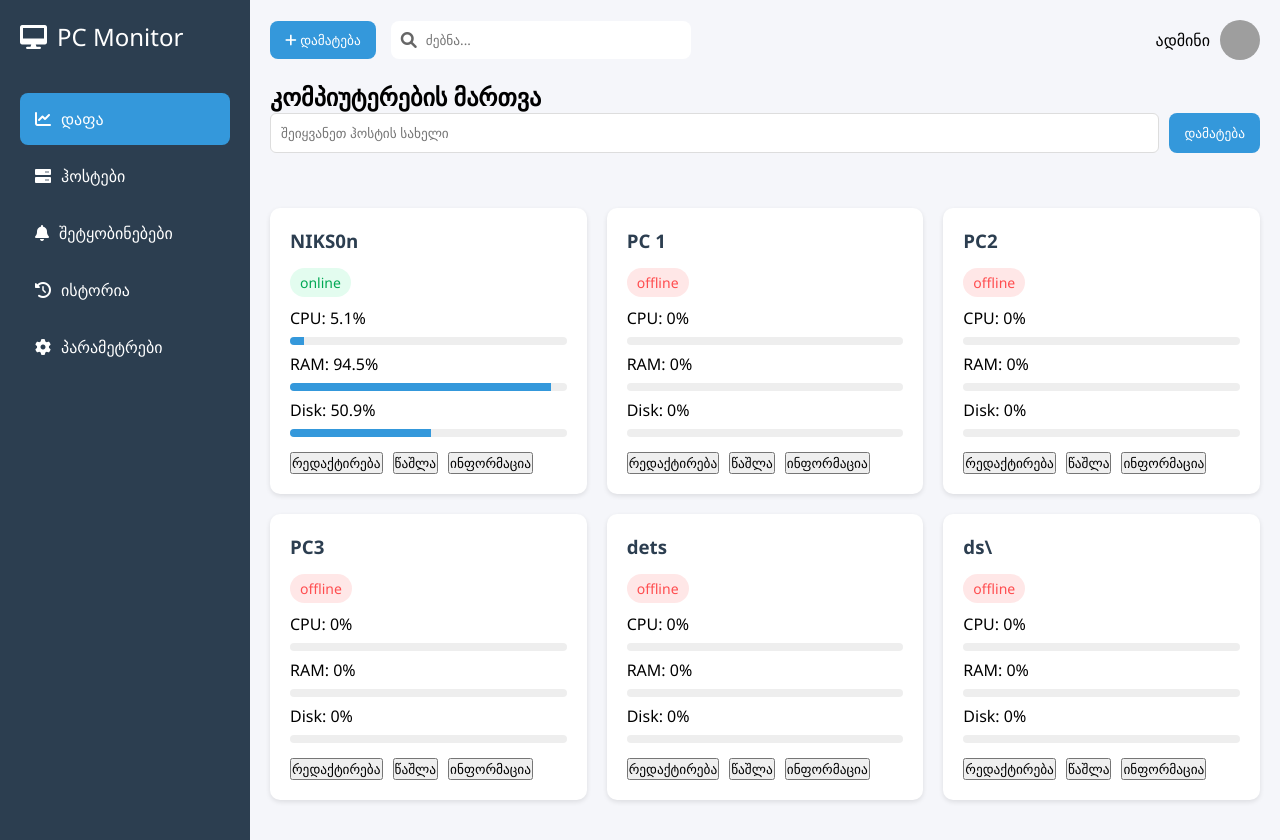
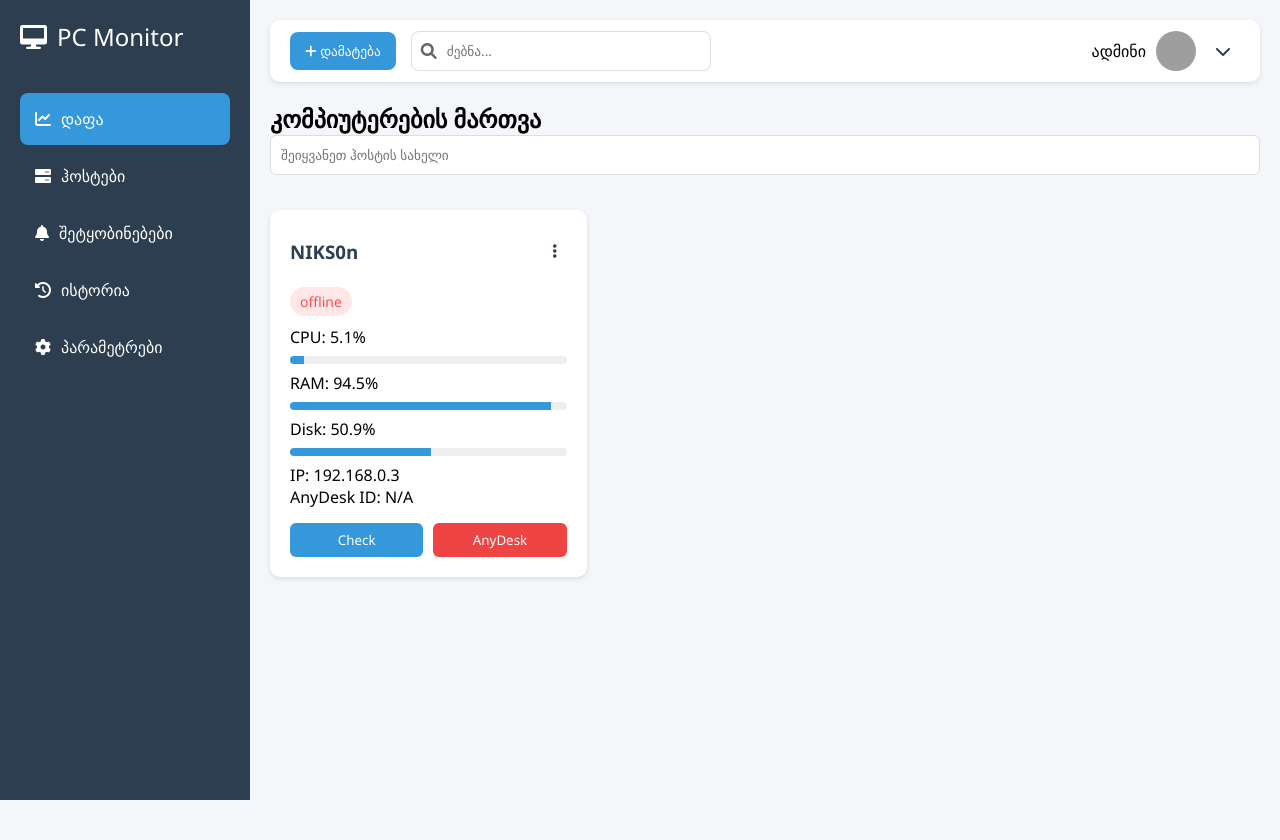
Before and after one commit to msggg12/anata001, a Flask app: page / in a window 1280 px wide. After the commit the page ends 800 px from the top, so only its background shows below. Run offline with Flask 2, Linux system fonts and the light colour scheme; the visitor is signed in with stand-in values (Sample User, id 1); some libraries are stand-ins or nearby versions; grey boxes are pictures that could not be loaded.

Commit message:
working_anydesk_logout_edit_delete

```diff
--- a/server/app.py
+++ b/server/app.py
@@ -3,6 +3,7 @@ from flask import Flask, send_from_directory, jsonify, request, session, redirec
 from flask_socketio import SocketIO, emit
 from flask_cors import CORS
 import json
+import subprocess  # For handling AnyDesk connection
 
 from config import Config
 from utils import login_required, load_data, save_data, check_password
@@ -81,10 +82,7 @@ def handle_join(data):
 @socketio.on('update_computer_data')
 def handle_update_computer_data(data):
     try:
-        # Direct access to system info since we're not encrypting now
-        system_info = data  # The data is already a dictionary
-
-        # Log and save data
+        system_info = data
         logger.info(f"Received update for {system_info['hostname']}")
         computers = load_data(Config.COMPUTERS_FILE)
         computers[system_info['hostname']] = {
@@ -100,8 +98,47 @@ def handle_update_computer_data(data):
 
     except Exception as e:
         logger.error(f"Error updating computer data: {str(e)}")
-        logger.error(f"Received data: {data}")  # Log the received data
         emit('error', {'message': 'Error updating data'})
+
+
+@socketio.on('delete_hostname')
+def handle_delete_hostname(data):
+    hostname = data.get('hostname')
+    try:
+        computers = load_data(Config.COMPUTERS_FILE)
+        if hostname in computers:
+            del computers[hostname]
+            save_data(Config.COMPUTERS_FILE, computers)
+            emit_update_computers(computers)
+    except Exception as e:
+        logger.error(f"Error deleting hostname {hostname}: {str(e)}")
+        emit('error', {'message': 'Error deleting hostname'})
+
+
+@socketio.on('edit_hostname')
+def handle_edit_hostname(data):
+    old_hostname = data.get('oldHostname')
+    new_hostname = data.get('newHostname')
+    try:
+        computers = load_data(Config.COMPUTERS_FILE)
+        if old_hostname in computers:
+            computers[new_hostname] = computers.pop(old_hostname)
+            save_data(Config.COMPUTERS_FILE, computers)
+            emit_update_computers(computers)
+    except Exception as e:
+        logger.error(f"Error editing hostname {old_hostname}: {str(e)}")
+        emit('error', {'message': 'Error editing hostname'})
+
+
+@socketio.on('connect_anydesk')
+def handle_connect_anydesk(data):
+    anydesk_id = data.get('anydesk_id')
+    try:
+        subprocess.Popen(['C:\\Program Files (x86)\\AnyDesk\\AnyDesk.exe', anydesk_id])
+    except Exception as e:
+        logger.error(f"Error connecting to AnyDesk ID {anydesk_id}: {str(e)}")
+        emit('error', {'message': 'Error connecting to AnyDesk'})
+
 
 if __name__ == '__main__':
     socketio.run(app, debug=Config.DEBUG, host='0.0.0.0', port=5000)
--- a/server/config.py
+++ b/server/config.py
@@ -1,9 +1,7 @@
 import os
-from dotenv import load_dotenv
 
-load_dotenv()
 class Config:
     SECRET_KEY = os.environ.get('SECRET_KEY') or 'your-secret-key'
-    COMPUTERS_FILE = os.path.join(os.path.dirname(os.path.dirname(__file__)), 'data', 'computers.json')  # შევცვალეთ გზა
-    USERS_FILE = os.path.join(os.path.dirname(os.path.dirname(__file__)), 'data', 'users.json')  # შევცვალეთ გზა
+    COMPUTERS_FILE = os.path.join(os.path.dirname(os.path.dirname(__file__)), 'data', 'computers.json')
+    USERS_FILE = os.path.join(os.path.dirname(os.path.dirname(__file__)), 'data', 'users.json')
     DEBUG = os.environ.get('DEBUG', 'False').lower() == 'true'
--- a/static/css/styles.css
+++ b/static/css/styles.css
@@ -1,3 +1,4 @@
+
 :root {
     --primary-color: #2c3e50;
     --secondary-color: #3498db;
@@ -5,6 +6,7 @@
     --card-color: #ffffff;
     --error-color: #ff4d4f;
     --success-color: #00a854;
+    --anydesk-color: #ef4444;
 }
 
 * {
@@ -68,6 +70,10 @@
     justify-content: space-between;
     align-items: center;
     margin-bottom: 20px;
+    background: white;
+    padding: 10px 20px;
+    border-radius: 10px;
+    box-shadow: 0 2px 5px rgba(0,0,0,0.1);
 }
 
 .quick-actions {
@@ -106,7 +112,7 @@
 #hostSearch {
     width: 100%;
     padding: 10px 10px 10px 35px;
-    border: none;
+    border: 1px solid #ddd;
     border-radius: 8px;
     background: white;
 }
@@ -121,6 +127,43 @@
     width: 40px;
     height: 40px;
     border-radius: 50%;
+}
+
+.dropdown {
+    position: relative;
+    display: inline-block;
+}
+
+.dropbtn {
+    background-color: transparent;
+    color: var(--primary-color);
+    padding: 10px;
+    font-size: 16px;
+    border: none;
+    cursor: pointer;
+}
+
+.dropdown-content {
+    display: none;
+    position: absolute;
+    right: 0;
+    background-color: #f9f9f9;
+    min-width: 160px;
+    box-shadow: 0px 8px 16px 0px rgba(0,0,0,0.2);
+    z-index: 1;
+}
+
+.dropdown-content a {
+    color: black;
+    padding: 12px 16px;
+    text-decoration: none;
+    display: block;
+}
+
+.dropdown-content a:hover {background-color: #f1f1f1;}
+
+.dropdown:hover .dropdown-content {
+    display: block;
 }
 
 .dashboard-grid {
@@ -143,9 +186,16 @@
     box-shadow: 0 5px 15px rgba(0,0,0,0.2);
 }
 
+.card-header {
+    display: flex;
+    justify-content: space-between;
+    align-items: center;
+    margin-bottom: 15px;
+}
+
 .host-card h3 {
     color: var(--primary-color);
-    margin-bottom: 15px;
+    margin: 0;
 }
 
 .status-badge {
@@ -153,6 +203,7 @@
     padding: 5px 10px;
     border-radius: 15px;
     font-size: 14px;
+
     margin-bottom: 10px;
 }
 
@@ -186,7 +237,7 @@
     margin-top: 15px;
 }
 
-.check-btn, .details-btn, .anydesk-btn {
+.check-btn, .anydesk-btn {
     flex: 1;
     padding: 8px;
     border: none;
@@ -204,67 +255,21 @@
     color: white;
 }
 
-.details-btn {
-    background: #f1f5f9;
-    color: var(--primary-color);
-}
-
 .anydesk-btn {
-    background: #ef4444;
+    background: var(--anydesk-color);
     color: white;
 }
 
-.check-btn:hover, .details-btn:hover, .anydesk-btn:hover {
+.check-btn:hover, .anydesk-btn:hover {
     transform: translateY(-2px);
 }
 
-.modal {
-    position: fixed;
-    top: 0;
-    left: 0;
-    width: 100%;
-    height: 100%;
-    background: rgba(0,0,0,0.5);
-    display: flex;
-    justify-content: center;
-    align-items: center;
-    z-index: 1000;
-}
-
-.modal-content {
-    background: white;
-    padding: 25px;
-    border-radius: 10px;
-    min-width: 300px;
-    box-shadow: 0 4px 20px rgba(0,0,0,0.2);
-}
-
-.details-content {
-    margin-bottom: 20px;
-}
-
-.details-content p {
-    margin: 10px 0;
-    color: #666;
-}
-
-.modal-content button {
-    width: 100%;
+.error-message {
+    background-color: var(--error-color);
+    color: white;
     padding: 10px;
-    border: none;
-    border-radius: 6px;
-    background: var(--secondary-color);
-    color: white;
-    cursor: pointer;
-    transition: 0.3s;
-}
-
-.modal-content button:hover {
-    background: #2980b9;
-}
-
-.management-section {
-    margin-bottom: 20px;
+    border-radius: 5px;
+    margin-bottom: 10px;
 }
 
 #add-computer {
@@ -279,20 +284,3 @@
     border: 1px solid #ddd;
     border-radius: 6px;
 }
-
-.computer-list {
-    display: flex;
-    flex-wrap: wrap;
-    gap: 10px;
-}
-
-.computer-item {
-    background: var(--card-color);
-    padding: 10px;
-    border-radius: 6px;
-    box-shadow: 0 2px 5px rgba(0,0,0,0.1);
-}
-
-.computer-data {
-    margin-top: 20px;
-}
--- a/static/js/script.js
+++ b/static/js/script.js
@@ -14,63 +14,35 @@ document.addEventListener('DOMContentLoaded', () => {
     }
 
     fetchComputers();
+
+    // Listen for updates from the server
+    socket.on('update_computer_list', (updatedComputers) => {
+        updateComputerList(updatedComputers);
+    });
 });
-
-async function login() {
-    const username = document.getElementById('login-username').value;
-    const password = document.getElementById('login-password').value;
-
-    try {
-        const response = await fetch('/login', {
-            method: 'POST',
-            headers: {
-                'Content-Type': 'application/json',
-            },
-            body: JSON.stringify({ username, password }),
-        });
-        const data = await response.json();
-        if (data.success) {
-            document.getElementById('auth-container').style.display = 'none';
-            document.getElementById('dashboard-container').style.display = 'flex';
-            initializeDashboard();
-        } else {
-            showError(data.message);
-        }
-    } catch (error) {
-        showError('ავტორიზაციის შეცდომა.');
-    }
-}
-
-function initializeDashboard() {
-    fetchComputers();
-}
-
-function addHostname() {
-    const hostnameInput = document.getElementById('hostname-input');
-    const hostname = hostnameInput.value.trim();
-
-    if (hostname) {
-        socket.emit('add_hostname', { hostname });
-        hostnameInput.value = '';
-        fetchComputers();
-    } else {
-        showError('გთხოვთ, შეიყვანოთ ჰოსტის სახელი.');
-    }
-}
 
 async function fetchComputers() {
     try {
         const response = await fetch('/get_computers');
         const data = await response.json();
+        if (data.success === false) {
+            throw new Error(data.message);
+        }
         updateComputerList(data);
     } catch (error) {
-        showError('კომპიუტერების სიის მიღება ვერ მოხერხდა.');
+        console.error("Error fetching computers:", error);
+        showError('Unable to fetch the list of computers.');
     }
 }
 
 function updateComputerList(data) {
     const hostGrid = document.getElementById('hostGrid');
     hostGrid.innerHTML = '';
+
+    if (Object.keys(data).length === 0) {
+        hostGrid.innerHTML = '<p>No computers found.</p>';
+        return;
+    }
 
     for (const hostname in data) {
         const computerCard = createComputerCard(hostname, data[hostname]);
@@ -81,88 +53,96 @@ function updateComputerList(data) {
 function createComputerCard(hostname, data) {
     const card = document.createElement('div');
     card.className = 'host-card';
+    const status = determineStatus(data);
     card.innerHTML = `
-        <h3>${hostname}</h3>
-        <span class="status-badge ${data.status}">${data.status}</span>
+        <div class="card-header">
+            <h3>${hostname}</h3>
+            <div class="dropdown">
+                <button class="dropbtn"><i class="fas fa-ellipsis-v"></i></button>
+                <div class="dropdown-content">
+                    <a href="#" onclick="editHostname('${hostname}')">Edit</a>
+                    <a href="#" onclick="deleteHostname('${hostname}')">Delete</a>
+                </div>
+            </div>
+        </div>
+        <span class="status-badge ${status}">${status}</span>
         <div class="usage-info">
-            <p>CPU: ${data.cpu_usage}%</p>
-            <div class="usage-bar"><div class="fill" style="width: ${data.cpu_usage}%"></div></div>
-            <p>RAM: ${data.memory_usage}%</p>
-            <div class="usage-bar"><div class="fill" style="width: ${data.memory_usage}%"></div></div>
-            <p>Disk: ${data.disk_usage}%</p>
-            <div class="usage-bar"><div class="fill" style="width: ${data.disk_usage}%"></div></div>
+            <p>CPU: ${data.cpu_usage || 'N/A'}%</p>
+            <div class="usage-bar"><div class="fill" style="width: ${data.cpu_usage || 0}%"></div></div>
+            <p>RAM: ${data.memory_usage || 'N/A'}%</p>
+            <div class="usage-bar"><div class="fill" style="width: ${data.memory_usage || 0}%"></div></div>
+            <p>Disk: ${data.disk_usage || 'N/A'}%</p>
+            <div class="usage-bar"><div class="fill" style="width: ${data.disk_usage || 0}%"></div></div>
         </div>
+        <p>IP: ${data.ip_address || 'N/A'}</p>
+        <p>AnyDesk ID: ${data.anydesk_id || 'N/A'}</p>
         <div class="card-buttons">
-            <button class="edit-button" onclick="editHostname('${hostname}')">რედაქტირება</button>
-            <button class="delete-button" onclick="deleteHostname('${hostname}')">წაშლა</button>
-            <button class="info-button" onclick="requestComputerData('${hostname}')">ინფორმაცია</button>
+            <button class="check-btn" onclick="checkHost('${hostname}')">Check</button>
+            <button class="anydesk-btn" onclick="connectToAnyDesk('${data.anydesk_id || ''}')">AnyDesk</button>
         </div>
     `;
     return card;
 }
 
+function determineStatus(data) {
+    if (!data.last_update) return 'offline';
+    const lastUpdateTime = new Date(data.last_update).getTime();
+    const currentTime = new Date().getTime();
+    const timeDifference = currentTime - lastUpdateTime;
+    return timeDifference > 5 * 60 * 1000 ? 'offline' : 'online';
+}
+
+function addHostname() {
+    const hostnameInput = document.getElementById('hostname-input');
+    const hostname = hostnameInput.value.trim();
+    if (hostname) {
+        socket.emit('join', { hostname });
+        hostnameInput.value = ''; // Clear input
+    } else {
+        showError("Please enter a hostname.");
+    }
+}
+
 function editHostname(oldHostname) {
-    const newHostname = prompt('შეიყვანეთ ახალი ჰოსტის სახელი:', oldHostname);
+    const newHostname = prompt('Enter new hostname:', oldHostname);
     if (newHostname && newHostname !== oldHostname) {
-        socket.emit('edit_hostname', {
-            oldHostname: oldHostname,
-            newHostname: newHostname
-        });
-        fetchComputers();
+        socket.emit('edit_hostname', { oldHostname, newHostname });
     }
 }
 
 function deleteHostname(hostname) {
-    if (confirm(`დარწმუნებული ხართ, რომ გსურთ წაშალოთ ${hostname}?`)) {
+    if (confirm(`Are you sure you want to delete ${hostname}?`)) {
         socket.emit('delete_hostname', { hostname });
-        fetchComputers();
     }
 }
 
-function requestComputerData(hostname) {
-    socket.emit('request_data', { hostname });
-
-    const computers = document.querySelectorAll('.host-card');
-    let computerData;
-
-    computers.forEach(card => {
-        if (card.querySelector('h3').textContent === hostname) {
-            const status = card.querySelector('.status-badge').textContent;
-            const cpu = card.querySelector('.usage-info p:nth-child(1)').textContent;
-            const ram = card.querySelector('.usage-info p:nth-child(3)').textContent;
-            const disk = card.querySelector('.usage-info p:nth-child(5)').textContent;
-
-            computerData = {
-                hostname: hostname,
-                data: {
-                    status: status,
-                    cpu_usage: cpu.replace('CPU: ', '').replace('%', ''),
-                    memory_usage: ram.replace('RAM: ', '').replace('%', ''),
-                    disk_usage: disk.replace('Disk: ', '').replace('%', ''),
-                    ip_address: 'N/A',
-                    anydesk_id: 'N/A'
-                }
-            };
-        }
-    });
-
-    if (computerData) {
-        socket.emit('request_data_for_host', computerData);
+function connectToAnyDesk(anydesk_id) {
+    if (anydesk_id) {
+        const url = `anydesk:${anydesk_id}`;
+        window.open(url);
+    } else {
+        alert('No AnyDesk ID available.');
     }
 }
 
+function checkHost(hostname) {
+    // Implement the check host functionality here
+    console.log(`Checking host: ${hostname}`);
+    // You can emit a socket event to request updated information from the server
+    socket.emit('check_host', { hostname });
+}
+
 function showError(message) {
-    const errorMessage = document.getElementById('error-message');
-    errorMessage.textContent = message;
-    errorMessage.style.display = 'block';
-    errorMessage.classList.add('fade-in');
-
-    setTimeout(() => {
-        errorMessage.classList.remove('fade-in');
+    const errorElement = document.getElementById('error-message');
+    if (errorElement) {
+        errorElement.textContent = message;
+        errorElement.style.display = 'block';
         setTimeout(() => {
-            errorMessage.style.display = 'none';
-        }, 500);
-    }, 5000);
+            errorElement.style.display = 'none';
+        }, 5000);
+    } else {
+        console.error(message);
+    }
 }
 
 function searchHost() {
@@ -171,41 +151,6 @@ function searchHost() {
 
     hostCards.forEach(card => {
         const hostname = card.querySelector('h3').textContent.toLowerCase();
-        if (hostname.includes(searchTerm)) {
-            card.style.display = 'block';
-        } else {
-            card.style.display = 'none';
-        }
+        card.style.display = hostname.includes(searchTerm) ? 'block' : 'none';
     });
 }
-
-// Socket event listeners
-socket.on('update_computer_list', (data) => {
-    updateComputerList(data);
-});
-
-socket.on('request_data_for_host', (data) => {
-    const computerData = document.getElementById('computer-data');
-    computerData.innerHTML = `
-        <h3>${data.hostname} - დეტალური ინფორმაცია</h3>
-        <p>სტატუსი: ${data.data.status}</p>
-        <p>CPU გამოყენება: ${data.data.cpu_usage}%</p>
-        <p>მეხსიერების გამოყენება: ${data.data.memory_usage}%</p>
-        <p>დისკის გამოყენება: ${data.data.disk_usage}%</p>
-        <p>IP მისამართი: ${data.data.ip_address}</p>
-        <p>AnyDesk ID: ${data.data.anydesk_id}</p>
-    `;
-    computerData.classList.add('fade-in');
-});
-
-socket.on('error', (data) => {
-    showError(data.message);
-});
-
-socket.on('hostname_updated', (data) => {
-    fetchComputers();
-});
-
-socket.on('hostname_deleted', (data) => {
-    fetchComputers();
-});
--- a/templates/index.html
+++ b/templates/index.html
@@ -25,7 +25,7 @@
         <main class="content">
             <div class="top-bar">
                 <div class="quick-actions">
-                    <button id="add-button" class="action-btn">
+                    <button id="add-hostname-button" class="action-btn">
                         <i class="fas fa-plus"></i> დამატება
                     </button>
                     <div class="search-wrapper">
@@ -36,6 +36,12 @@
                 <div class="user-info">
                     <span class="user-name">ადმინი</span>
                     <img src="https://ui-avatars.com/api/?name=Admin&background=random" alt="ადმინი">
+                    <div class="dropdown">
+                        <button class="dropbtn"><i class="fas fa-chevron-down"></i></button>
+                        <div class="dropdown-content">
+                            <a href="/logout" id="logout-button"><i class="fas fa-sign-out-alt"></i> გამოსვლა</a>
+                        </div>
+                    </div>
                 </div>
             </div>
 
@@ -43,14 +49,12 @@
                 <h2>კომპიუტერების მართვა</h2>
                 <div id="add-computer">
                     <input type="text" id="hostname-input" placeholder="შეიყვანეთ ჰოსტის სახელი">
-                    <button id="add-hostname-button" class="action-btn">დამატება</button>
                 </div>
-                <div id="computer-list" class="computer-list"></div>
-                <div id="computer-data" class="computer-data"></div>
+                <div id="error-message" class="error-message" style="display:none;"></div>
             </div>
 
-            <div class="dashboard-grid" id="hostGrid">
-                <!-- ჰოსტების ბარათები დაემატება დინამიურად -->
+            <div id="hostGrid" class="dashboard-grid">
+                <!-- Host cards will be dynamically added here -->
             </div>
         </main>
     </div>
```
Also changed, not shown: data/computers.json (+1 -40 lines), client.py (added), test.py (added), 1 other file.
